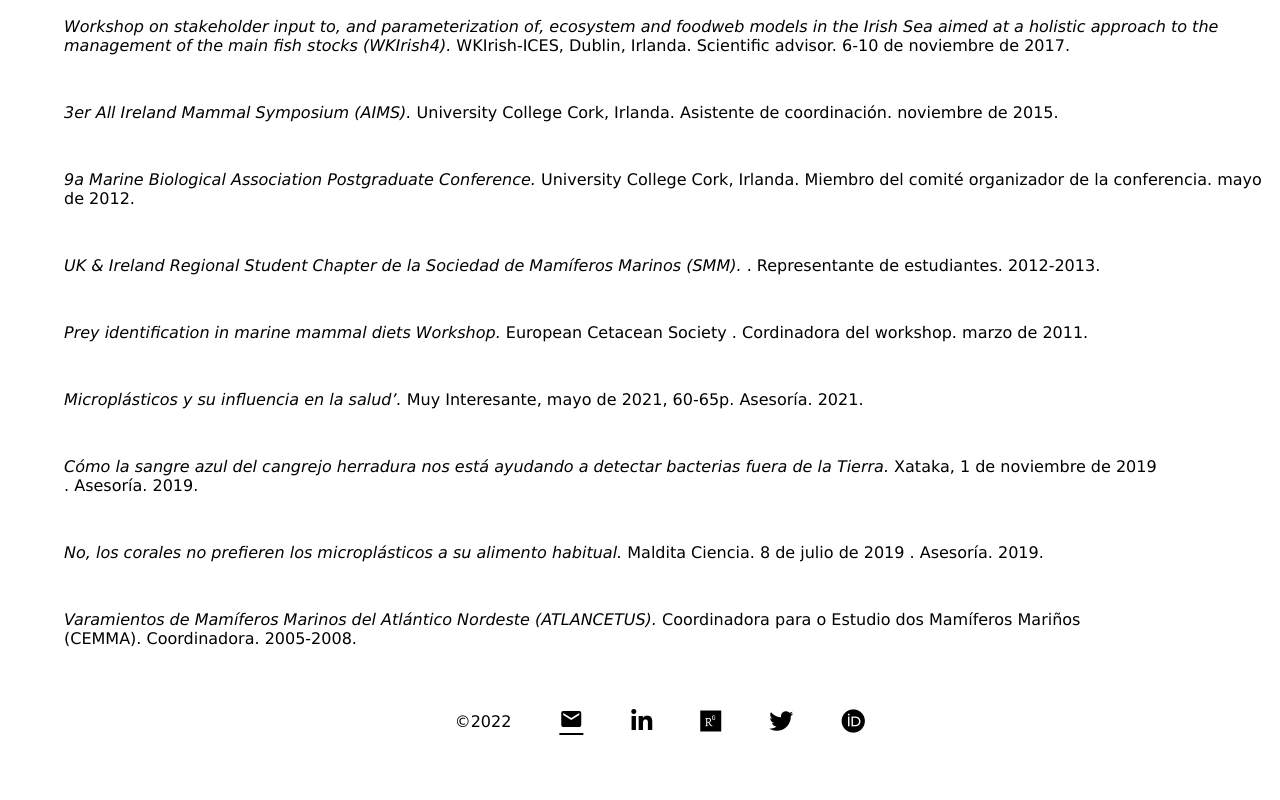
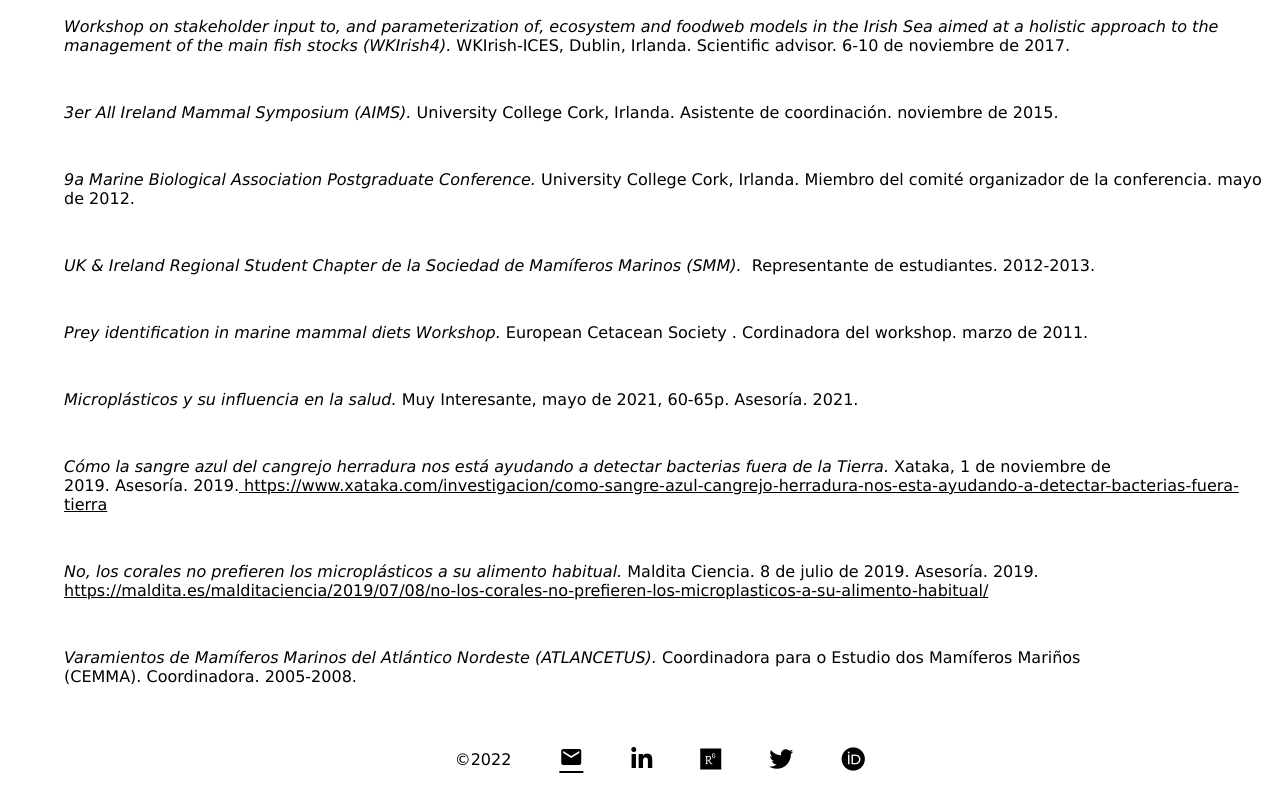
Before and after one commit to calmarti/GemasPersonalWeb, a React (Create React App) app: page /asesorias-y-colaboraciones in a window 1280 px wide. Shown: the part 762-1562 px from the top of the page. Before the commit the page ends 1524 px from the top, so only its background shows below. Built offline with nearby package versions, Linux system fonts and the light colour scheme.

Commit message:
fix: asesorias y colaboraciones

```diff
--- a/src/Components/Asesorias/Asesorias.js
+++ b/src/Components/Asesorias/Asesorias.js
@@ -2,9 +2,6 @@ import Navbar from "../Layout/Navbar";
 import Footer from "../Layout/Footer";
 import data from "../../data.json";
 import "../Layout/section.css";
-
-//TODO: cambiar "Docencia" a "Docencia y Supervisiones"
-//TODO: sacar supervisiones de Asesorías y Colaboraciones y dejar el resto como está
 
 const { asesorias } = data;
 
@@ -23,11 +20,19 @@ export default function Asesorias() {
                   <em>{item.nombre}.</em>
                 </span>
                 &nbsp;
-                <span className="institucion">{item.institucion}.</span>
+                {item.institucion && (
+                  <span className="institucion">{item.institucion}.</span>
+                )}
                 &nbsp;
                 <span className="cargo">{item.cargo}.</span>
                 &nbsp;
                 <span className="fecha">{item.fecha}.</span>
+                {item.href && (
+                  <a className="href" href={item.href}>
+                    {" "}
+                    {item.href}
+                  </a>
+                )}
               </p>
             </div>
           ))}
--- a/src/Components/Investigacion/Investigacion.js
+++ b/src/Components/Investigacion/Investigacion.js
@@ -5,8 +5,7 @@ import Item from "../../common/Item";
 
 const { proyectos, workshops } = data;
 
-//TODO: resolver el problema de los puntos en registros donde no hay info (meter un condicional en el JSX) y agregar sección de Workshops
-//TODO: continuar con Divulgacion ...
+
 
 export default function Investigacion() {
   return (
```
Also changed, not shown: src/data.json.
